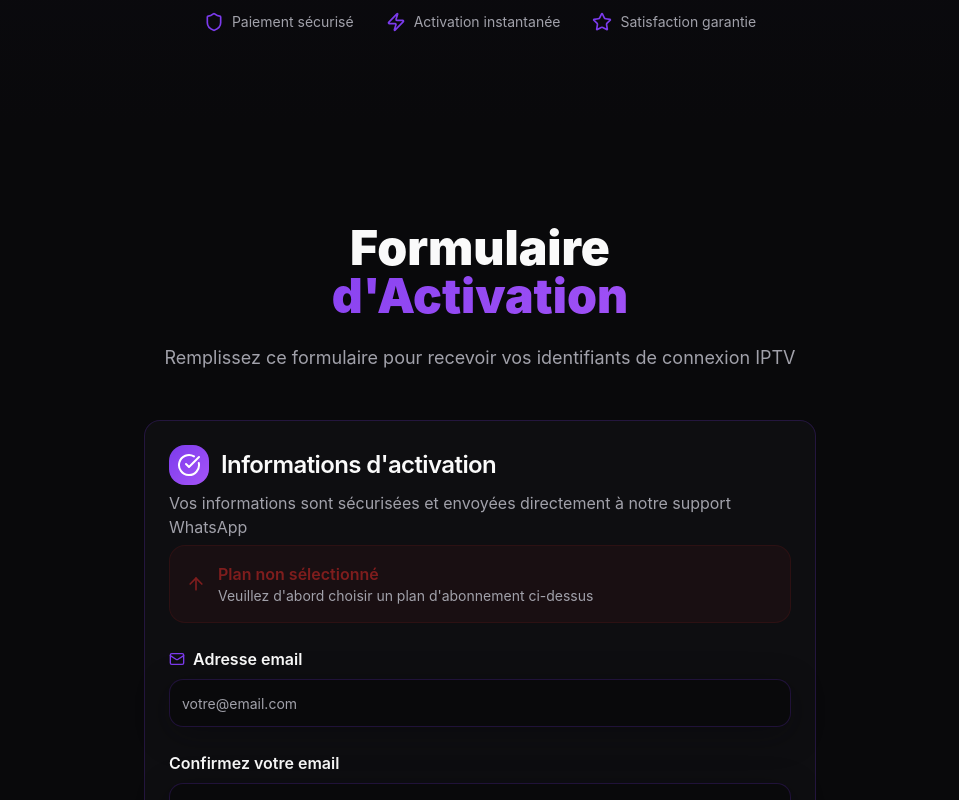
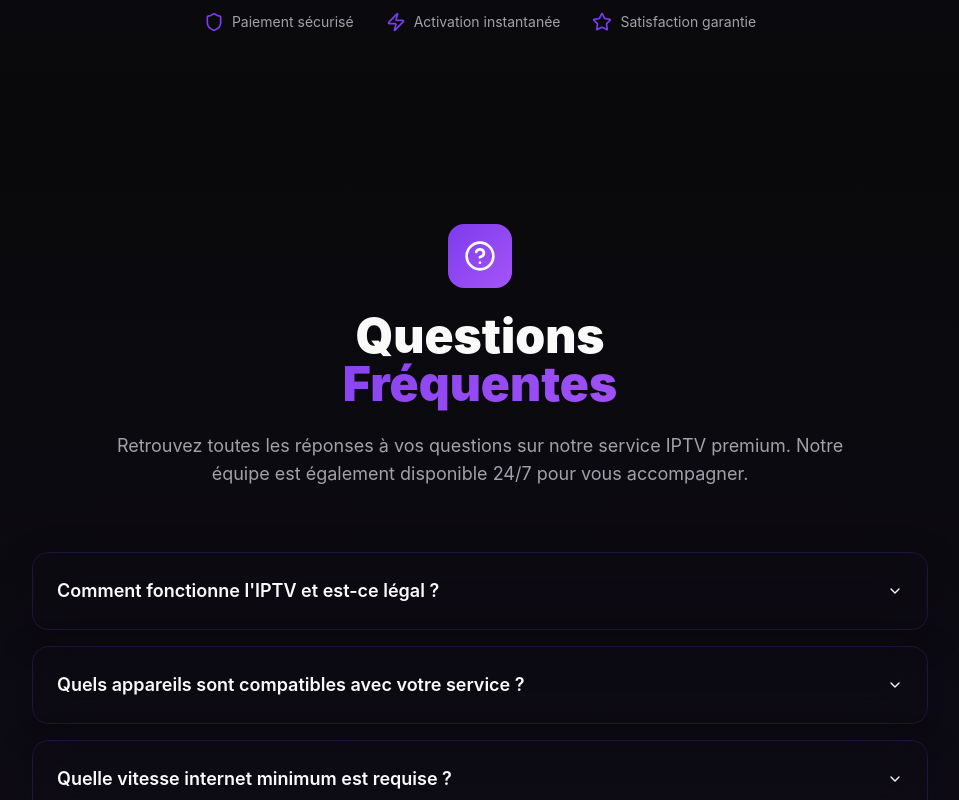
Before and after one commit to kdscrypto/IPTV-EXPRESS, a React (Vite) app: page / in a window 1280 px wide. Shown: the part 3080-3880 px from the top of the page, without its empty margins (160-1119 px from the left). Built offline with nearby package versions, Linux system fonts and the light colour scheme.

Commit message:
feat: Supprimer le formulaire d'activation
Supprime le composant du formulaire d'activation de l'application.

```diff
--- a/src/pages/Index.tsx
+++ b/src/pages/Index.tsx
@@ -3,7 +3,7 @@ import { useToast } from "@/hooks/use-toast";
 import HeroSection from "@/components/HeroSection";
 import FeaturesSection from "@/components/FeaturesSection";
 import PricingSection from "@/components/PricingSection";
-import ActivationForm from "@/components/ActivationForm";
+
 import FAQSection from "@/components/FAQSection";
 import ContactSection from "@/components/ContactSection";
 import Footer from "@/components/Footer";
@@ -111,10 +111,6 @@ const Index = () => {
         <HeroSection />
         <FeaturesSection />
         <PricingSection onSelectPlan={handleSelectPlan} />
-        <ActivationForm
-          selectedPlan={selectedPlan}
-          onClearPlan={() => setSelectedPlan(null)}
-        />
         <FAQSection />
         <ContactSection />
       </main>
```
